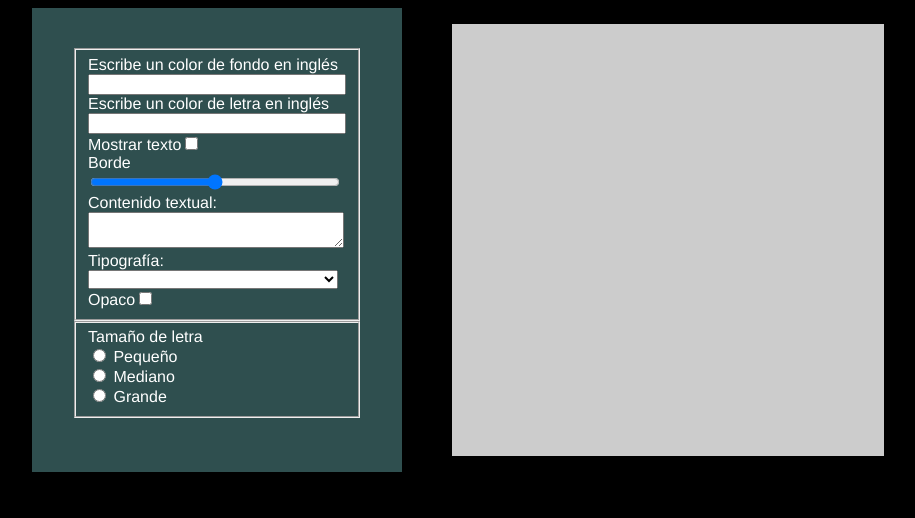
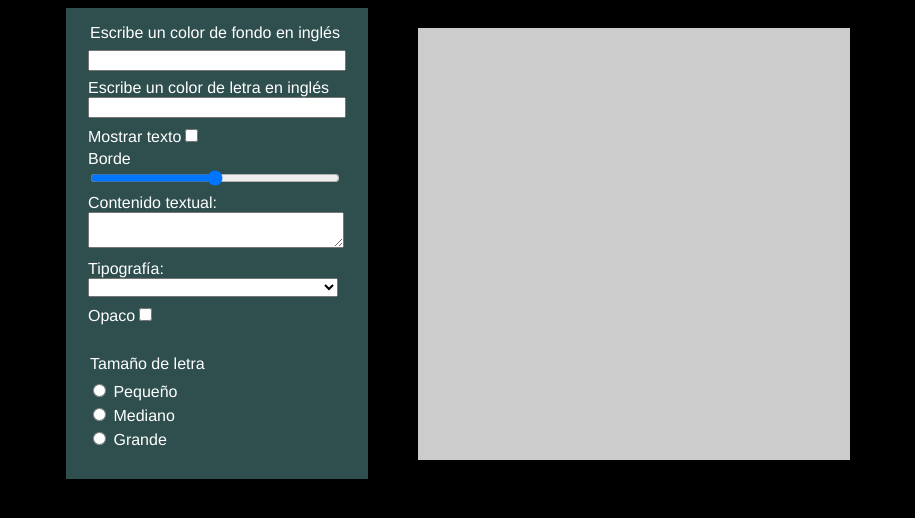
Before and after one commit to estefanitapia/desafio-template_y_rendering_en_vue, a Vue app: page / in a window 1280 px wide. Shown: the top 518 px of the page, without its empty margins (162-1077 px from the left). Built offline with nearby package versions, Linux system fonts and the light colour scheme.

Commit message:
ultimos cambios semanticos

```diff
--- a/src/components/MaquetaInterfaz.vue
+++ b/src/components/MaquetaInterfaz.vue
@@ -1,9 +1,8 @@
 <template>
   <main class="container">
-    <form class="form">
+    <form>
       <fieldset>
-        <label class="espacio">Escribe un color de fondo en inglés</label>
-        <br />
+        <legend class="espacio">Escribe un color de fondo en inglés</legend>
         <input class="form-control ancho" v-model="colorCuadrado" />
         <br>
         <label class="espacio">Escribe un color de letra en inglés</label>
@@ -45,7 +44,7 @@
         <input v-model="opaco" type="checkbox" />
       </fieldset>
       <fieldset>
-        <label class="espacio">Tamaño de letra</label>
+        <legend class="espacio">Tamaño de letra</legend>
         <div class="form-check">
           <input
             class="form-check-input"
@@ -144,8 +143,20 @@ form {
   display: inline-block;
   flex-direction: flex-start;
   text-align: left;
-  padding: 40px;
+  padding: 0.5rem;
   font-size: 16px;
+}
+
+fieldset {
+  border: none;
+}
+
+fieldset, legend {
+  padding-top: 0.5rem;
+}
+
+fieldset, input, select, textarea {
+  margin-bottom: 0.5rem;
 }
 
 .ancho,
```
